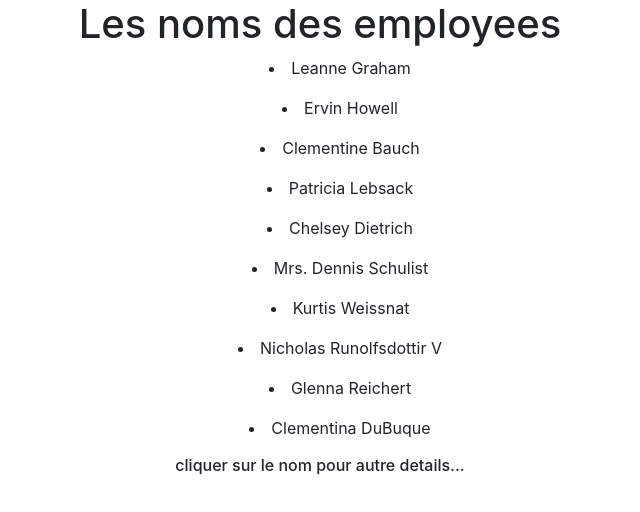
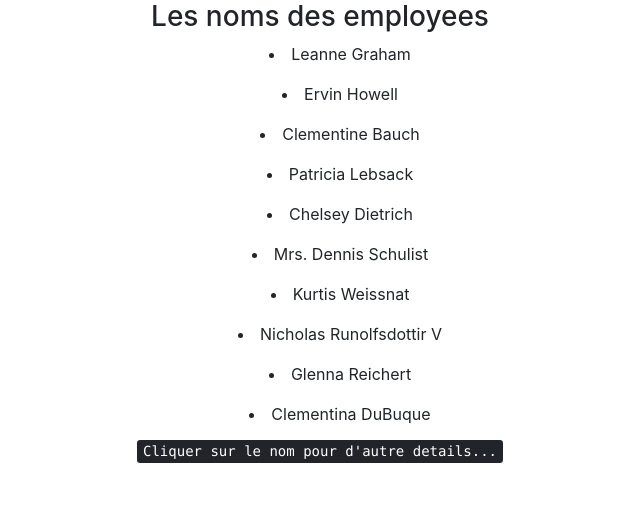
Before and after one commit to SalaHmT/ng-Project, an Angular app: page / in a window 1280 px wide. Shown: the top 512 px of the page, without its empty margins (320-960 px from the left). Built offline with nearby package versions, Linux system fonts and the light colour scheme.

Commit message:
not-important

```diff
--- a/src/app/employee/employee.component.html
+++ b/src/app/employee/employee.component.html
@@ -1,13 +1,14 @@
 <div style="list-style-position: inside ;text-align: center; ">
-  <h1>Les noms des employees</h1>
-
+  <h3>Les noms des employees</h3>
+  <div class="container">
     <ul *ngFor="let i of listEmp" (click)="onclick(i)">
       <li style="align-content: center; cursor: pointer; ">
         {{ i.name }}
       </li>
     </ul>
   </div>
-<h6 style="text-align:center;">
-  cliquer sur le nom pour autre details...
+  <h6 class="text-center">
+    <kbd>Cliquer sur le nom pour d'autre details...</kbd>
   </h6>
   <router-outlet></router-outlet>
+</div>
```
Lines whose indentation alone changed are shown as unchanged.
